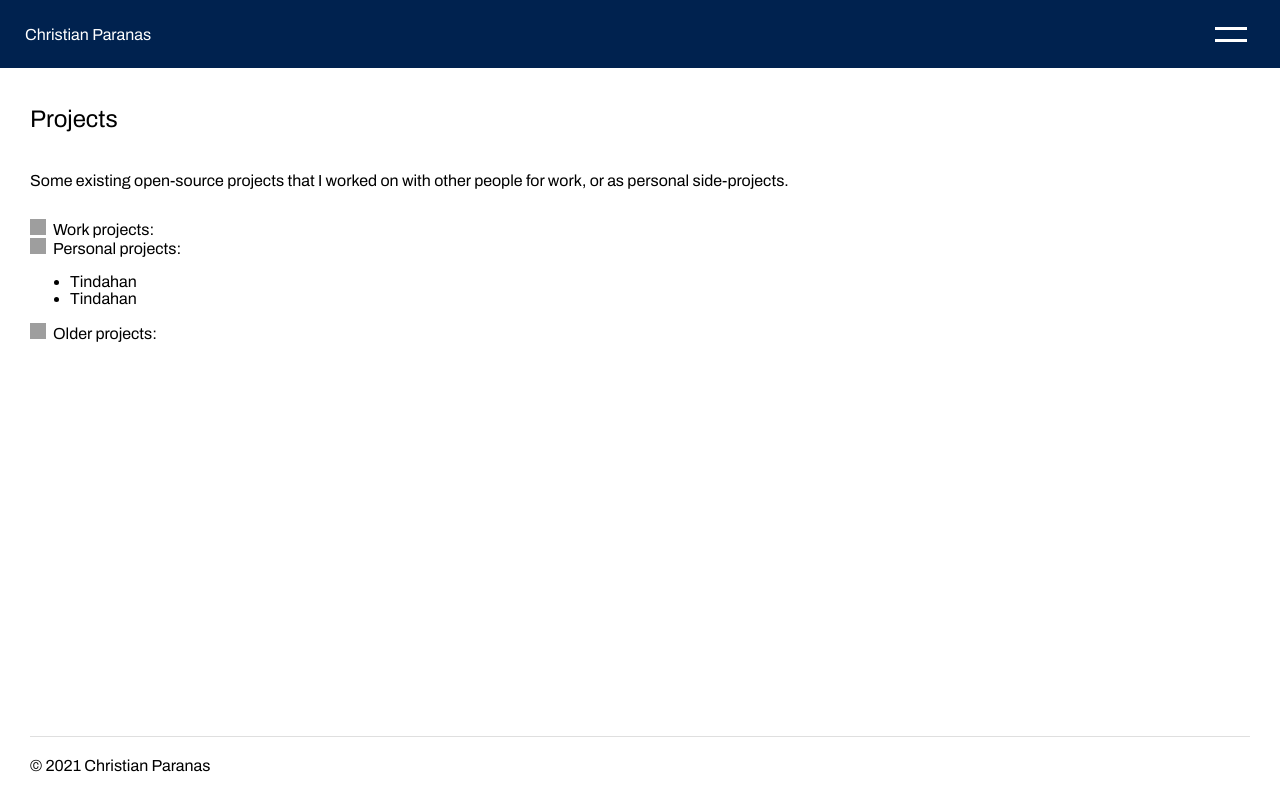
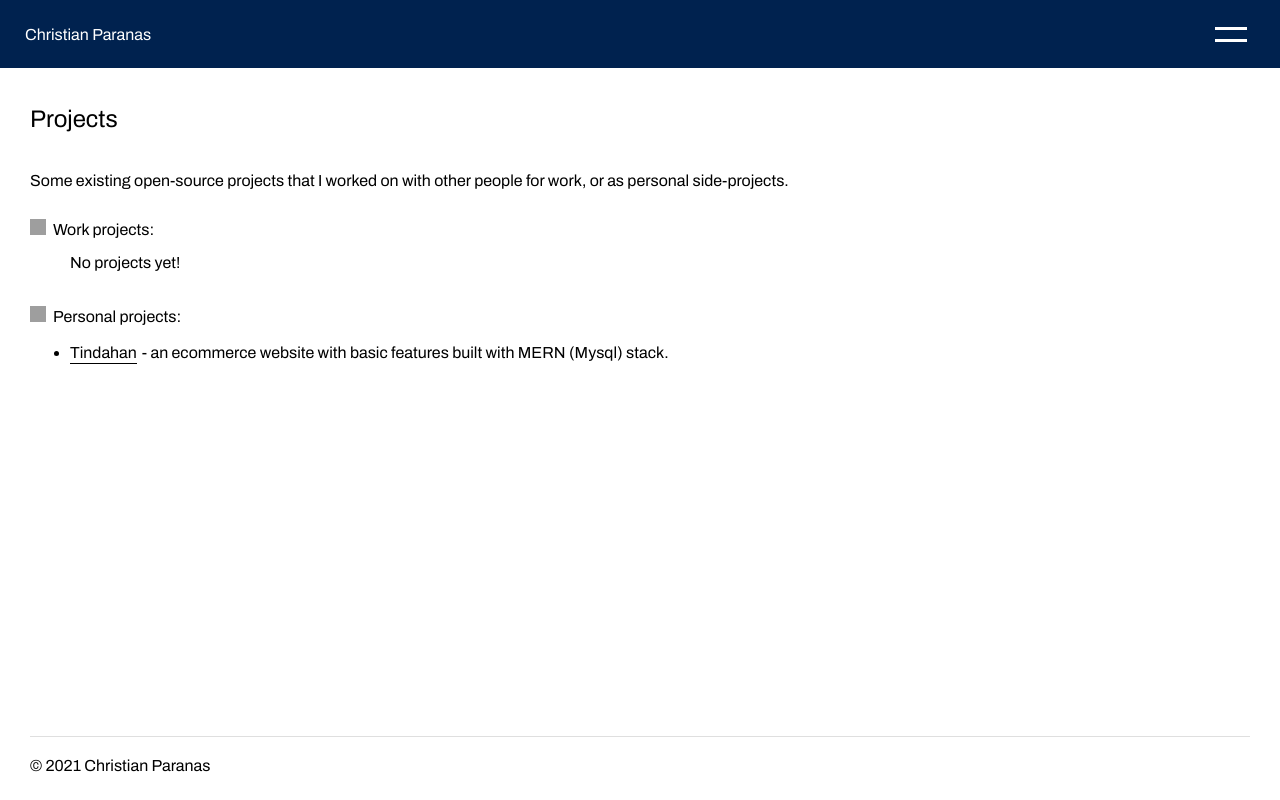
Before and after one commit to christianparanas/portv4, a Next.js app: page /projects in a window 1280 px wide. Built offline with nearby package versions, Linux system fonts and the light colour scheme; grey boxes are pictures that could not be loaded.

Commit message:
added project

```diff
--- a/pages/api/projects.json
+++ b/pages/api/projects.json
@@ -6,12 +6,7 @@
 		{
 			"projectName": "Tindahan",
 			"projectLink": "https://tindahan.vercel.app/",
-			"projectDescription": "Lorem dolor"
-		},
-		{
-			"projectName": "Tindahan",
-			"projectLink": "https://tindahan.vercel.app/",
-			"projectDescription": "Lorem dolor"
+			"projectDescription": "an ecommerce website with basic features built with MERN (Mysql) stack."
 		}
 	]
 ]
--- a/pages/projects.jsx
+++ b/pages/projects.jsx
@@ -9,6 +9,7 @@ import projects from './api/projects.json'
 
 export default function Home() {
   const [projs, setProjs] = useState(projects)
+  const [hasWorkProjs, setHasWorkProjs] = useState(false)
 
   useEffect(() => {
     console.log(projects)
@@ -16,7 +17,6 @@ export default function Home() {
   }, [])
 
   if(!process.browser) return null
-
 
   // external routing
   const externalLink = (path) => {
@@ -41,6 +41,15 @@ export default function Home() {
                 <img draggable="false" role="img" className="emoji" alt="💼" src="https://s.w.org/images/core/emoji/13.0.1/svg/1f4bc.svg" />
                 Work projects:
               </div>
+              <div className="diff_proj_content">
+                <ul>
+                  {hasWorkProjs ?
+                    (<>Hello</>)
+                    :
+                    (<div className="noproj_p">No projects yet!</div>)
+                  }
+                </ul>
+              </div>
             </div>
             <div className="diff_proj">
               <div className="head">
@@ -51,16 +60,13 @@ export default function Home() {
                 <ul>
                   {projs[1].map((val, key) => {
                     return (
-                      <li key={key}><a href={val.projectLink}>{val.projectName}</a></li>
+                      <li key={key}>
+                        <strong><a href={val.projectLink}>{val.projectName}</a></strong>
+                          -  {val.projectDescription}
+                      </li>
                     )
                   })}
                 </ul>
-              </div>
-            </div>
-            <div className="diff_proj">
-              <div className="head">
-                <img draggable="false" role="img" className="emoji" alt="🕰" src="https://s.w.org/images/core/emoji/13.0.1/svg/1f570.svg" />
-                Older projects:
               </div>
             </div>
           </div>
--- a/styles/projects.scss
+++ b/styles/projects.scss
@@ -17,7 +17,8 @@
 			margin-bottom: 30px;
 		}
 
-		.diff_projs {
+		.diff_proj {
+			margin-bottom: 35px;
 
 			.head {
 				img {
@@ -27,5 +28,19 @@
 				}
 			}
 		}
+
+		.diff_proj_content {
+			ul {
+				li {
+					line-height: 23px;
+
+					a {
+						border-bottom: 1px solid black;
+    				padding-bottom:2px;
+						margin-right: 5px;
+					}
+				}
+			}
+		}
 	}
 }
```
